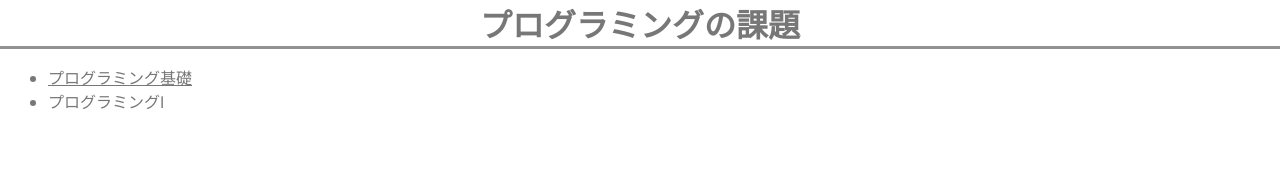
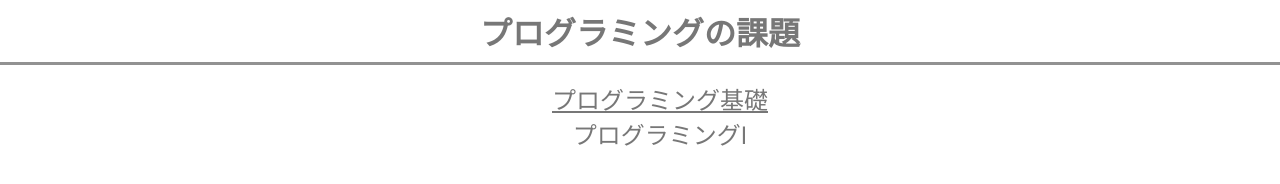
Before and after one commit to s2301089/p_task, a plain HTML site: page index.html in a window 1280 px wide. Drawn offline with Linux system fonts and the light colour scheme.

Commit message:
set link

```diff
--- a/index.css
+++ b/index.css
@@ -16,6 +16,12 @@ html{
 
 h1{
     text-align: center;
+    margin-bottom: 0.25em;
+    margin-top: 0.25em;
+}
+
+h2{
+    font-weight: normal;
 }
 
 hr{
@@ -25,7 +31,12 @@ hr{
 
 ul{
     padding-top: 1em;
-    padding-left: 3em;
+    padding-left: 2.5em;
+}
+
+li{
+    list-style-type: none;
+    text-align: center;
 }
 
 a{
--- a/index.html
+++ b/index.html
@@ -15,8 +15,8 @@
         <h1>プログラミングの課題</h1>
         <hr>
         <ul>
-            <li><a href="https://github.com/s2301089/p_task/tree/main/p_kiso/">プログラミング基礎</a></li>
-            <li>プログラミングⅠ</li>
+            <li><h2><a href="https://github.com/s2301089/p_task/tree/main/p_kiso/" target="_blank">プログラミング基礎</a></h2></li>
+            <li><h2>プログラミングⅠ</h2></li>
         </ul>
     </body>
 </html>
```
